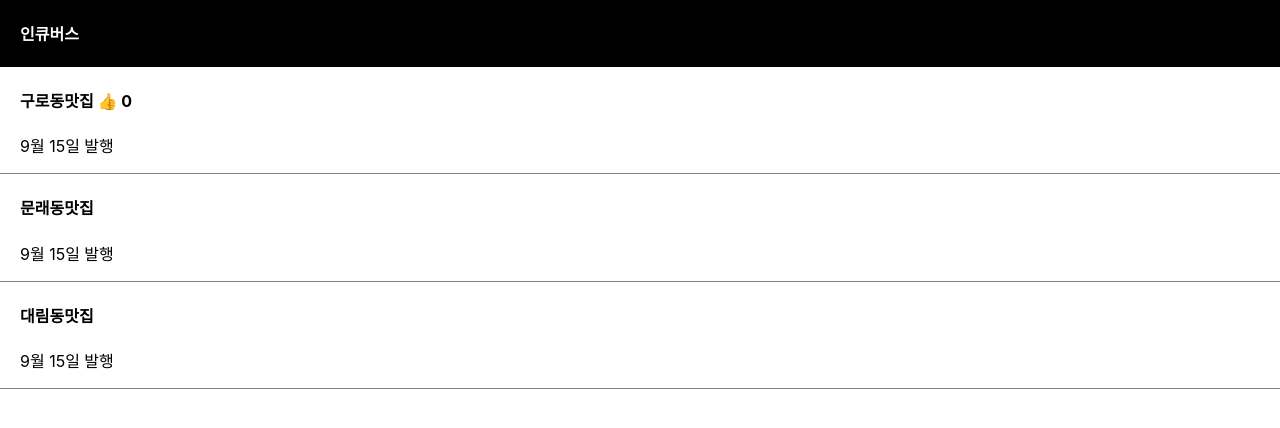
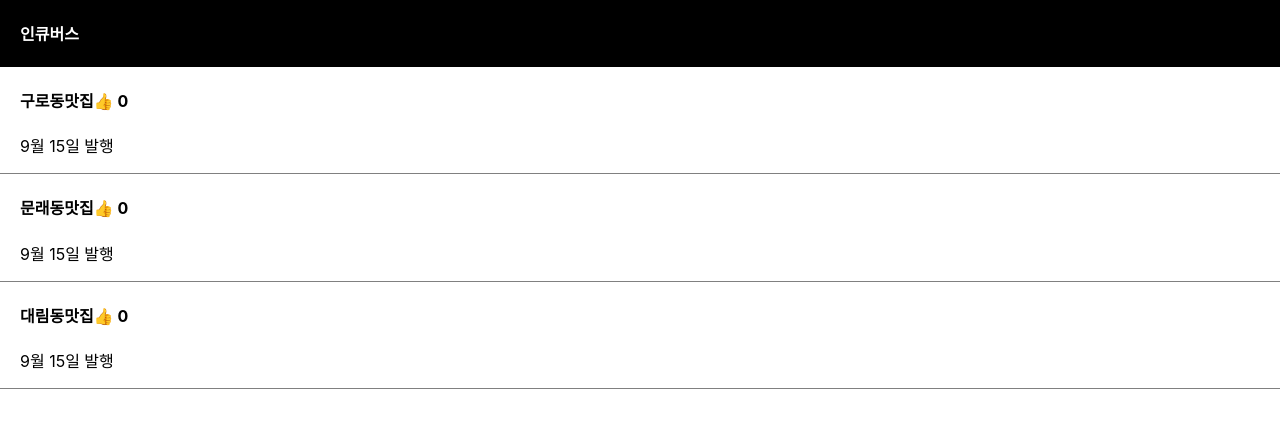
Before and after one commit to taetoo/codingApple, a React (Create React App) app: page / in a window 1280 px wide. Shown: the top 428 px of the page. Built offline with nearby package versions, Linux system fonts and the light colour scheme.

Commit message:
add map & homework

```diff
--- a/src/App.js
+++ b/src/App.js
@@ -13,9 +13,9 @@ function App() {
 
   // let [state 안에 담긴 변수, state 변경을 도와주는 함수]
   // 변수와 다르게 state의 값이 바뀌었을 때 자동으로 재렌더링이 된다.
-  let [글제목, 글제목변경] = useState(['구로동맛집','문래동맛집','대림동맛집']);
+  let [글제목, 글제목변경] = useState(['구로동맛집', '문래동맛집', '대림동맛집']);
 
-  let [좋아요, 좋아요변경] = useState(0);
+  let [좋아요, 좋아요변경] = useState([0,0,0]);
 
   let [modal, setModal] = useState(false);
 
@@ -43,30 +43,47 @@ function App() {
         글제목변경(copy2);
       }}>가나다 정렬</button> */}
 
-      <div className='list'>
-        <h4>{글제목[0]} <span onClick={()=>{좋아요변경(좋아요+1)}}>👍</span> {좋아요} </h4>
+      {/* <div className='list'>
+        <h4>{글제목[0]} <span onClick={() => { 좋아요변경(좋아요 + 1) }}>👍</span> {좋아요} </h4>
         <p>{날짜}</p>
       </div>
       <div className='list'>
-        <h4>{글제목[1]}</h4>
+        <h4>{글제목[1]}  <span onClick={() => { 좋아요변경1(좋아요1 + 1) }}>👍</span> {좋아요1} </h4>
         <p>{날짜}</p>
-      </div>
-      <div className='list'>
+      </div> */}
+
       {/* 모달창 open/close  */}
-        <h4 onClick={()=>{
+      {/* <div className='list'>
+      <h4 onClick={() => {
           modal == true ? setModal(false) : setModal(true);
         }}>{글제목[2]}</h4>
         <p>{날짜}</p>
+      </div> */}
+
+      {
+        글제목.map((a, i) => {
+          return (
+            <div className='list' key={i}>
+              <h4>{글제목[i]}
+                <span onClick={() => {
+                  let copy = [...좋아요];
+                  copy[i]++;
+                  좋아요변경(copy)
+                }}>👍</span> {좋아요[i]} </h4>
+              <p>{날짜}</p>
             </div>
+          )
+        })
+      }
       {/* 모달창 초기에 안나오게 */}
       {
-        modal == true ? <Modal/> : null
+        modal == true ? <Modal /> : null
       }
     </div>
   );
 }
-function Modal(){
-  return(
+function Modal() {
+  return (
     <div className='modal'>
       <h4>제목</h4>
       <p>날짜</p>
```
Lines whose indentation alone changed are shown as unchanged.
